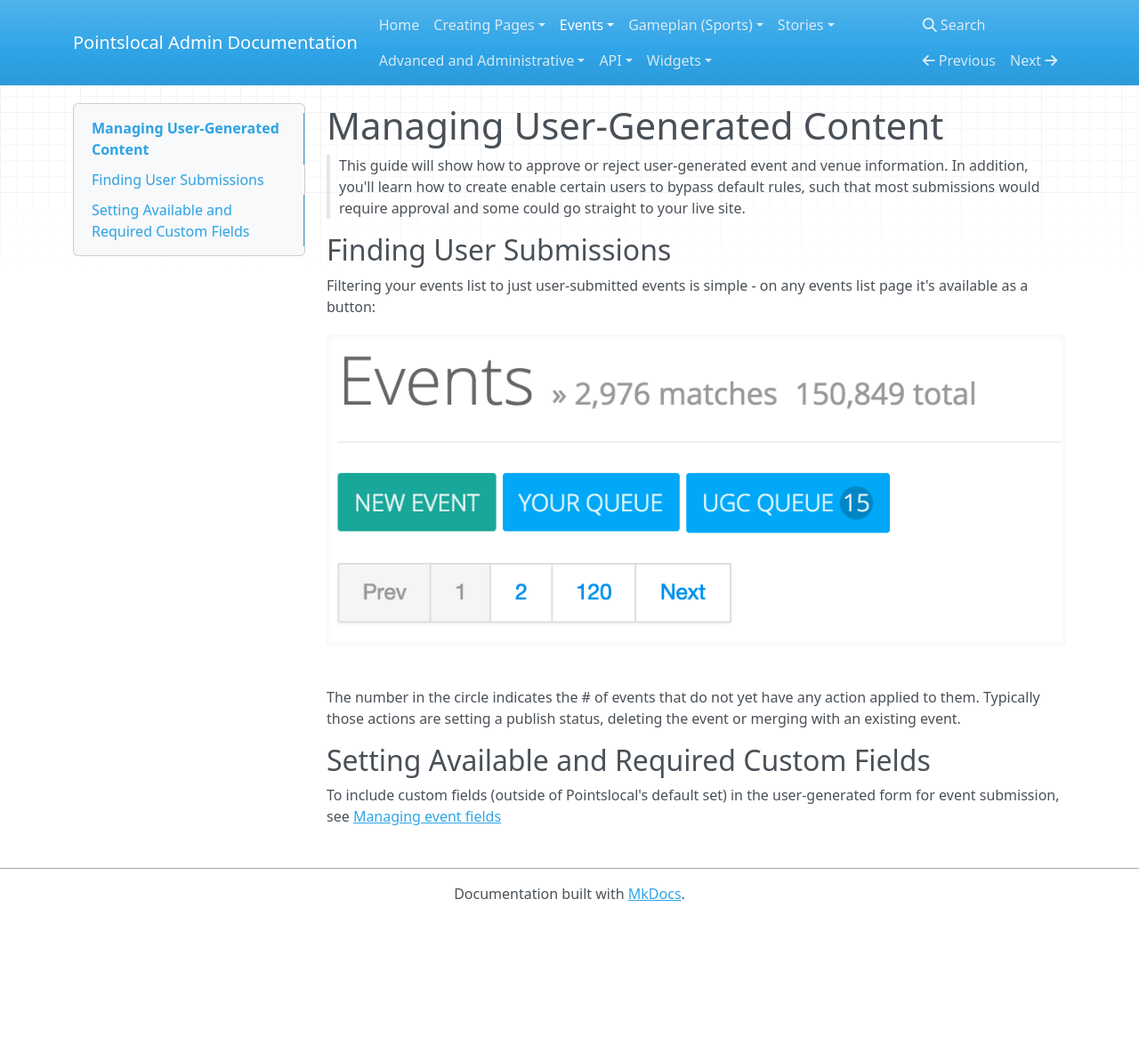
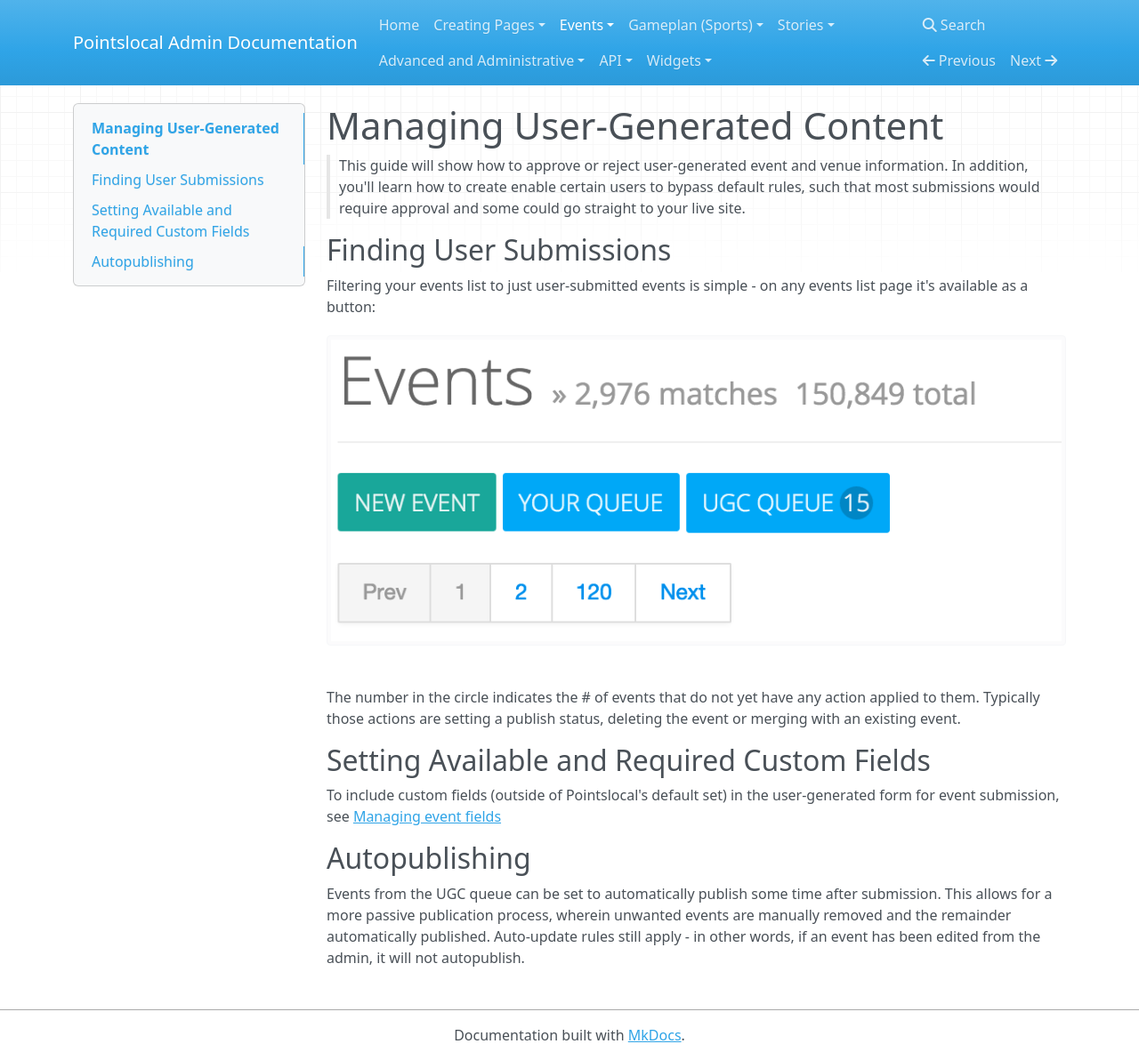
Before and after one commit to pointslocal/admin-docs, an MkDocs documentation site: the page built from docs/events_ugc.md, in a window 1280 px wide and 1192 px high. Shown: the whole window at 89% size. Built offline with MkDocs 1.6.1, drawn with Linux system fonts in a browser that asks for light colours; nearby versions of some CDN libraries; old or Windows-style settings are respelled for this version of MkDocs.

Commit message:
adds autopublish details

```diff
--- a/docs/events_ugc.md
+++ b/docs/events_ugc.md
@@ -11,6 +11,9 @@ The number in the circle indicates the # of events that do not yet have any acti
 ## Setting Available and Required Custom Fields
 To include custom fields (outside of Pointslocal's default set) in the user-generated form for event submission, see [Managing event fields](events_fields.md)
 
+## Autopublishing
+Events from the UGC queue can be set to automatically publish some time after submission.  This allows for a more passive publication process, wherein unwanted events are manually removed and the remainder automatically published.  Auto-update rules still apply - in other words, if an event has been edited from the admin, it will not autopublish.
+
 
 [comment]: <> (Blocking Users)
 
```
